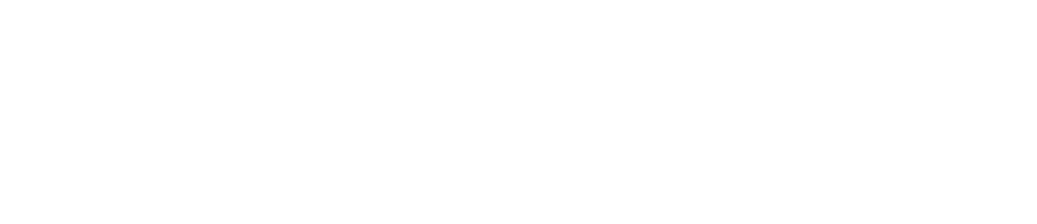
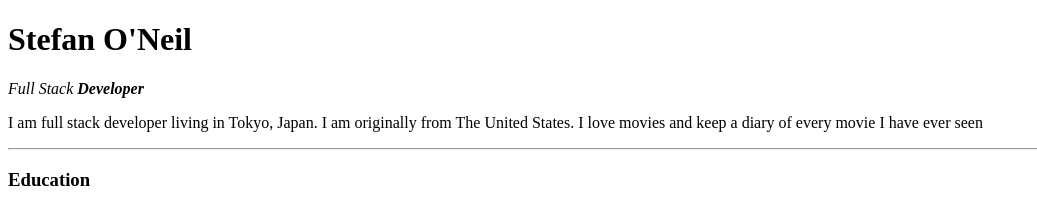
Before and after one commit to bluebot08/The-Complete-2021-Web-Development-Bootcamp, a plain HTML site: page Introduction_to_HTML/Web_Development/HTML Personal Site/index.html in a window 1280 px wide. Shown: the whole page, without its empty margins (0-1037 px from the left). Drawn offline with Linux system fonts and the light colour scheme.

Commit message:
Finished How to Structure Text in HTML.

```diff
--- a/Introduction_to_HTML/Web_Development/HTML Personal Site/index.html
+++ b/Introduction_to_HTML/Web_Development/HTML Personal Site/index.html
@@ -1,12 +1,16 @@
 <!DOCTYPE html>
 <html lang="en">
-<head>
-    <meta charset="UTF-8">
-    <meta http-equiv="X-UA-Compatible" content="IE=edge">
-    <meta name="viewport" content="width=device-width, initial-scale=1.0">
+  <head>
+    <meta charset="UTF-8" />
+    <meta http-equiv="X-UA-Compatible" content="IE=edge" />
+    <meta name="viewport" content="width=device-width, initial-scale=1.0" />
     <title>Stefan's Personal Site</title>
-</head>
-<body>
-
-</body>
+  </head>
+  <body>
+    <h1>Stefan O'Neil</h1>
+    <p><em>Full Stack <strong>Developer</strong></em></p>
+    <p>I am full stack developer living in Tokyo, Japan. I am originally from The United States. I love movies and keep a diary of every movie I have ever seen</p>
+    <hr>
+    <h3>Education</h3>
+  </body>
 </html>
```
